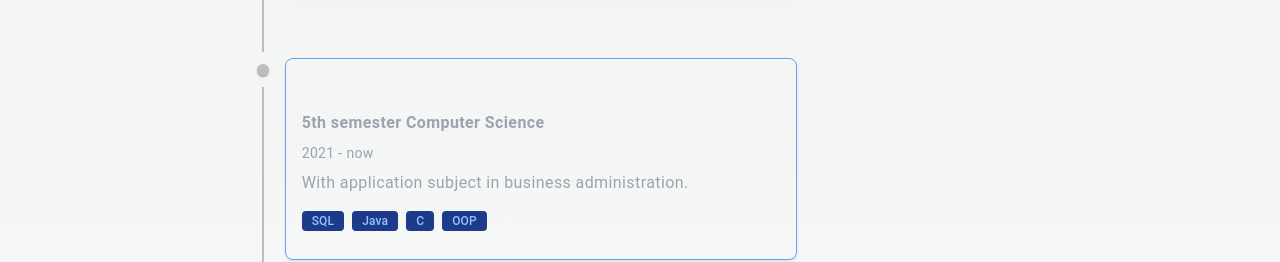
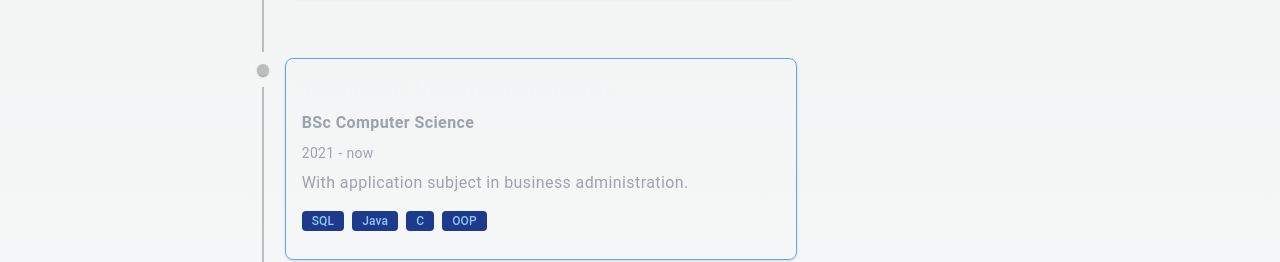
Before and after one commit to brebribre/pers-web, a Next.js app: page /components/layout/Timeline in a window 1280 px wide. Shown: the part 3707-3969 px from the top of the page. Built offline with nearby package versions, Linux system fonts and the light colour scheme.

Commit message:
update packages

```diff
--- a/pages/components/layout/Timeline.tsx
+++ b/pages/components/layout/Timeline.tsx
@@ -230,7 +230,7 @@ export default function CustomizedTimeline() {
               <TimelineCard
                 time="2021 - now"
                 header="Technische Universität München"
-                subheader="5th semester Computer Science"
+                subheader="BSc Computer Science"
                 desc="With application subject in business administration."
                 tags={['SQL', 'Java', 'C', 'OOP']}
                 additional=""
```
Also changed, not shown: package.json (+20 -20 lines), 1 other file (tests, documents, lock files or other folders).
